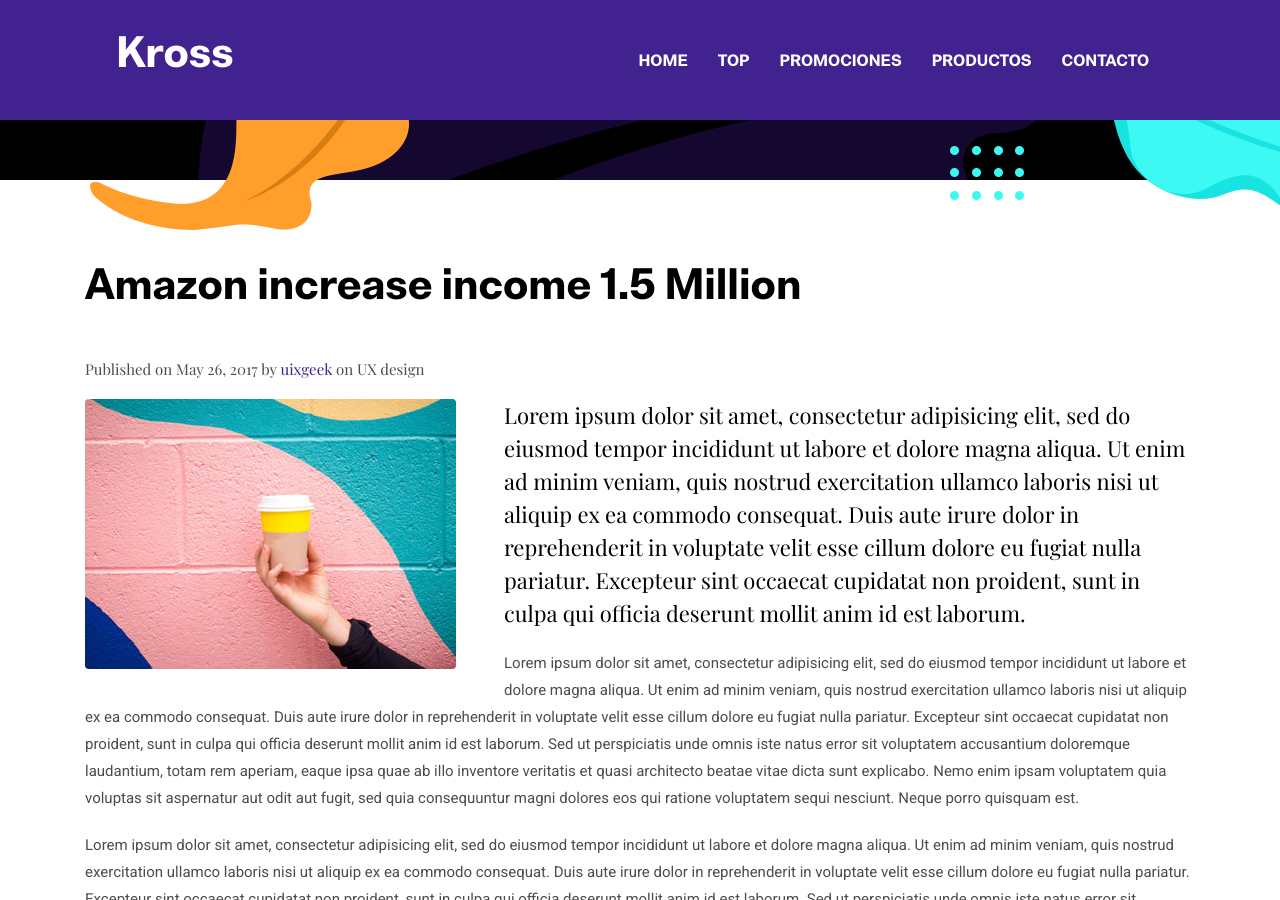
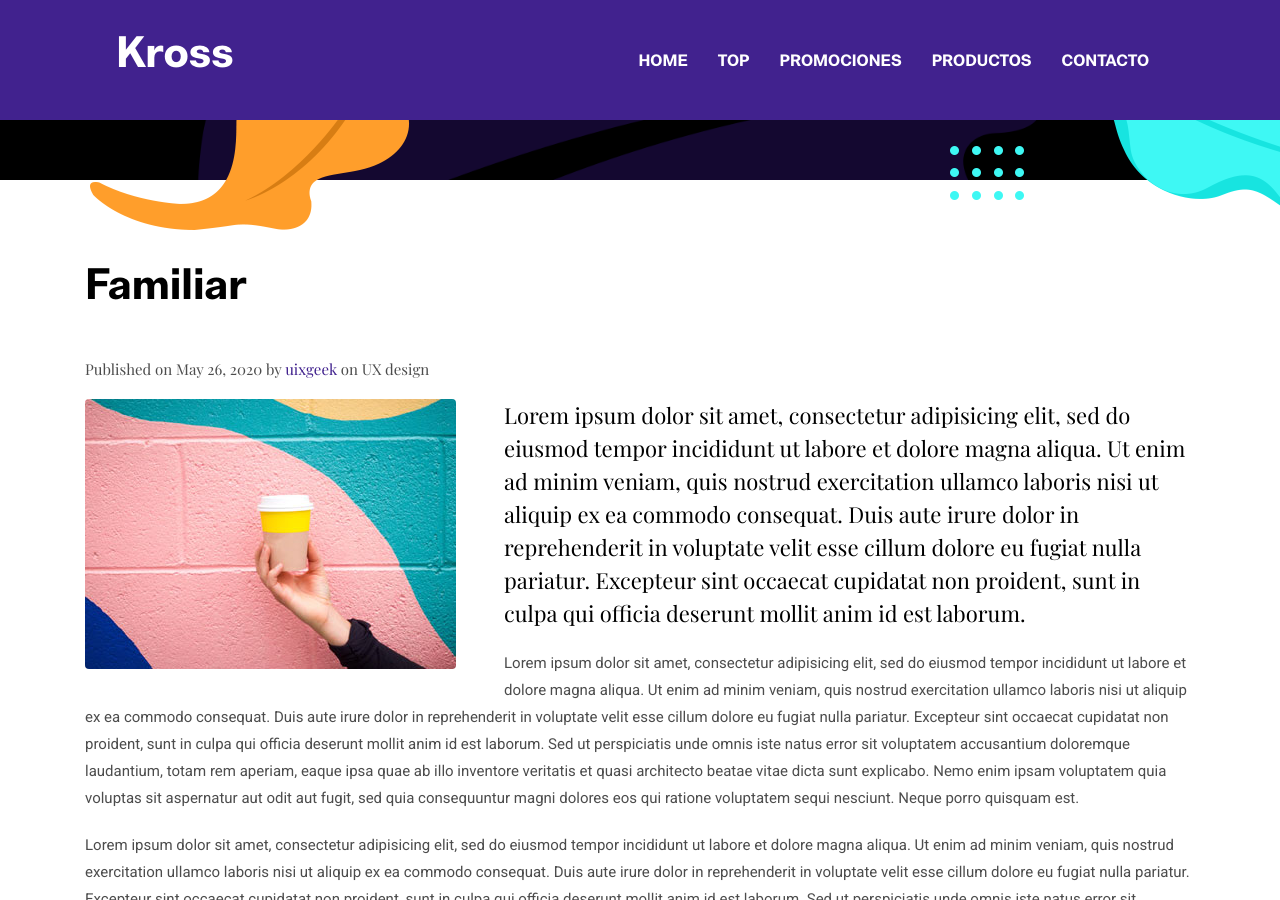
Before and after one commit to Sublizone/Sublizone.github.io, a Jekyll site: the page built from _posts/2017-05-26-amazon-increase-income-1.5-million copy 2.markdown, in a window 1280 px wide and 900 px high, scrolled down 324 px. Built offline with Jekyll 4.4.1, drawn with Linux system fonts in a browser that asks for light colours; some of the changed text lies outside the part shown.

Commit message:
Update 2017-05-26-amazon-increase-income-1.5-million copy 2.markdown

```diff
--- a/_posts/2017-05-26-amazon-increase-income-1.5-million copy 2.markdown
+++ b/_posts/2017-05-26-amazon-increase-income-1.5-million copy 2.markdown
@@ -1,7 +1,7 @@
 ---
 layout: post
-title:  Amazon increase income 1.5 Million
-date:   2017-05-26 15:05:55 +0300
+title:  Familiar
+date:   2020-05-26 15:05:55 +0300
 image:  /assets/images/blog/post-5.jpg
 author: uixgeek
 tags:   UX design
```
